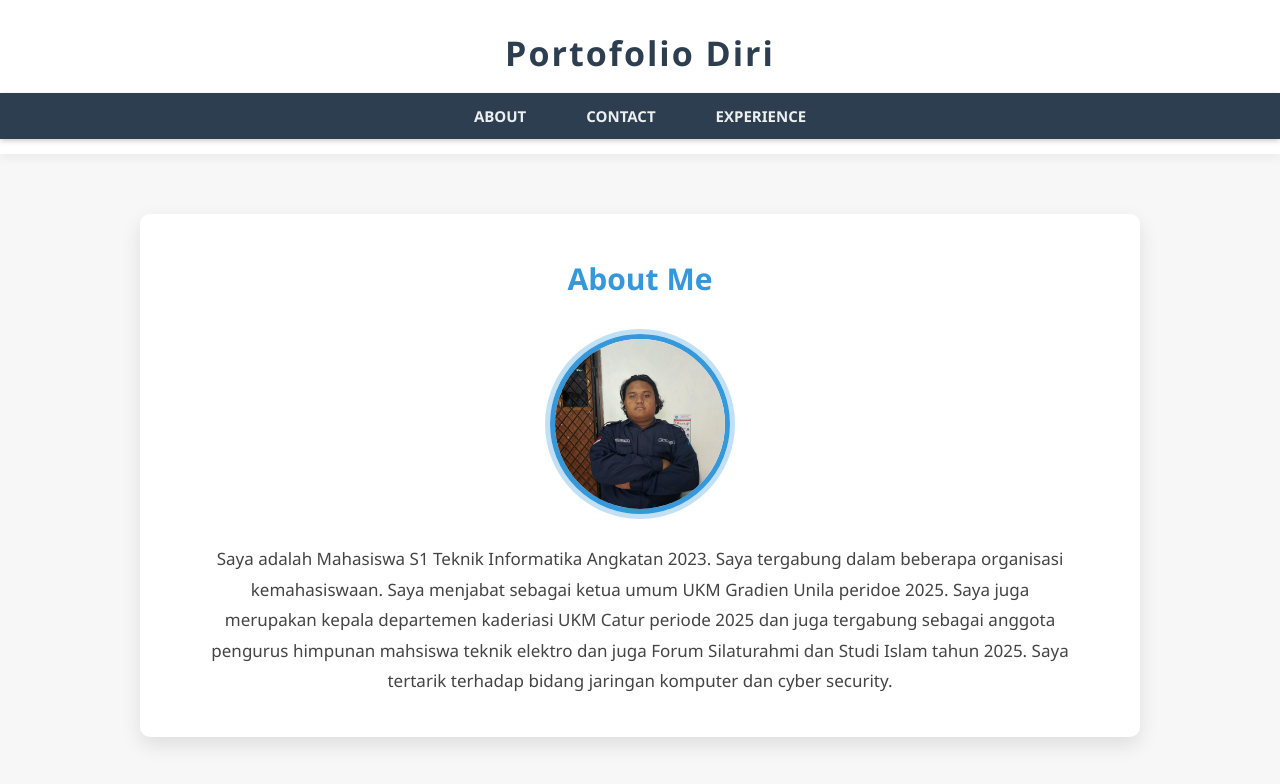
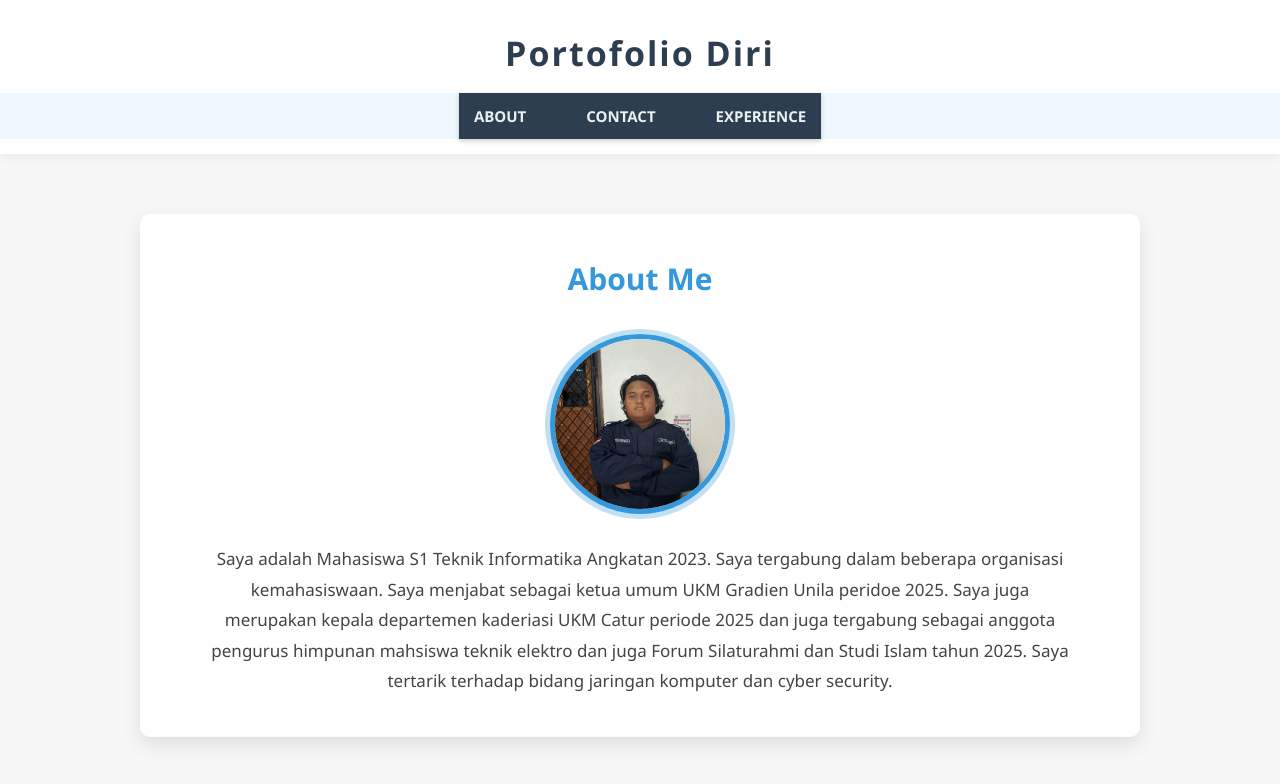
Before and after one commit to mellonuser/PraktikumPemweb2025, a plain HTML site: page judul 2/index.html in a window 1280 px wide. Drawn offline with Linux system fonts and the light colour scheme.

Commit message:
new styling

```diff
--- a/judul 2/styles.css
+++ b/judul 2/styles.css
@@ -27,6 +27,13 @@ header h1 {
 }
 
 header nav {
+    display: flex;
+    justify-content: center;
+    align-items: center;
+    position: sticky;
+    top: 0;
+    z-index: 100;
+    background-color: aliceblue;
 }
 
 nav ul {
```
